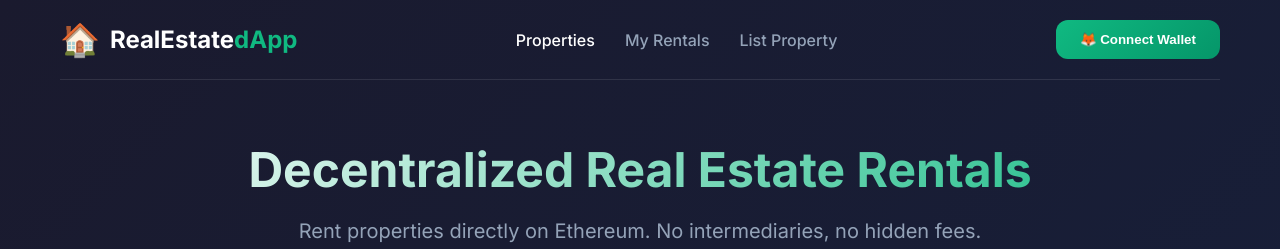
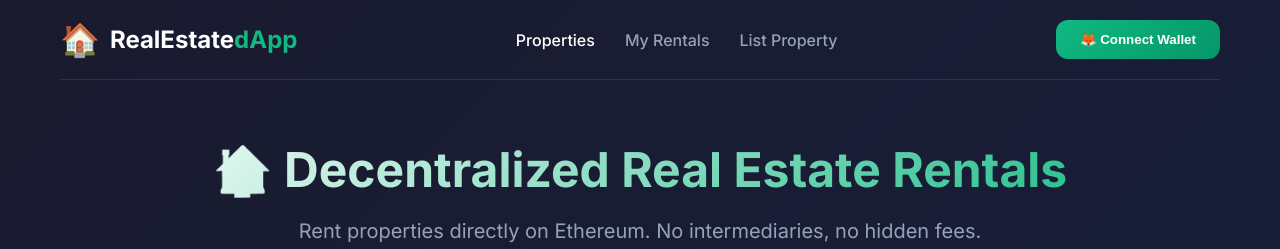
Before and after one commit to BadrBerqia/real-estate-dapp, an Angular app in the folder frontend/: page / in a window 1280 px wide. Shown: the top 249 px of the page. Built offline with nearby package versions, Linux system fonts and the light colour scheme.

Commit message:
fix: add emoji to title

```diff
--- a/frontend/src/app/app.component.html
+++ b/frontend/src/app/app.component.html
@@ -18,7 +18,7 @@
 
   <!-- Hero Section -->
   <section class="hero">
-    <h1>Decentralized Real Estate Rentals</h1>
+    <h1>🏠 Decentralized Real Estate Rentals</h1>
     <p>Rent properties directly on Ethereum. No intermediaries, no hidden fees.</p>
   </section>
 
```
